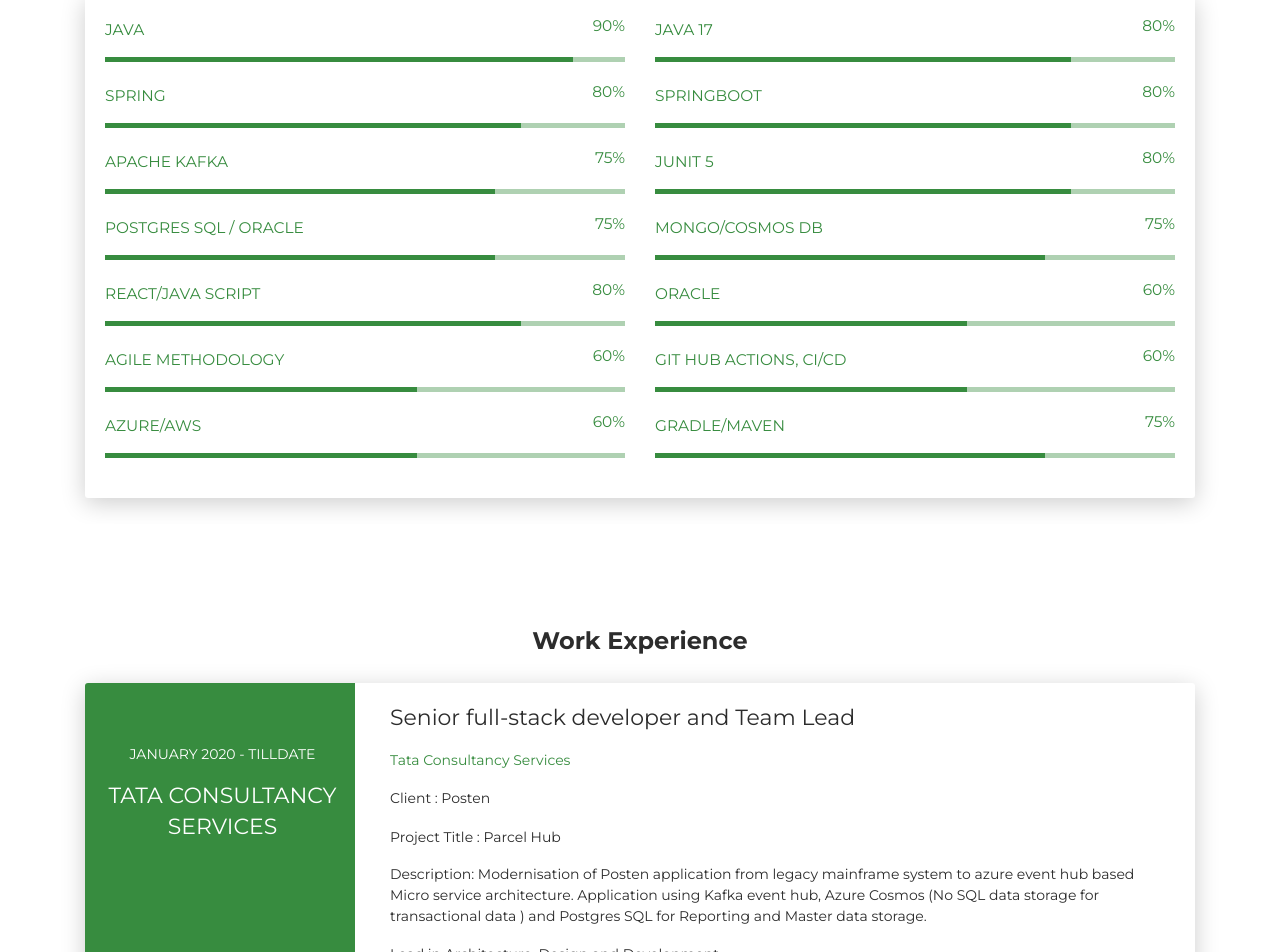
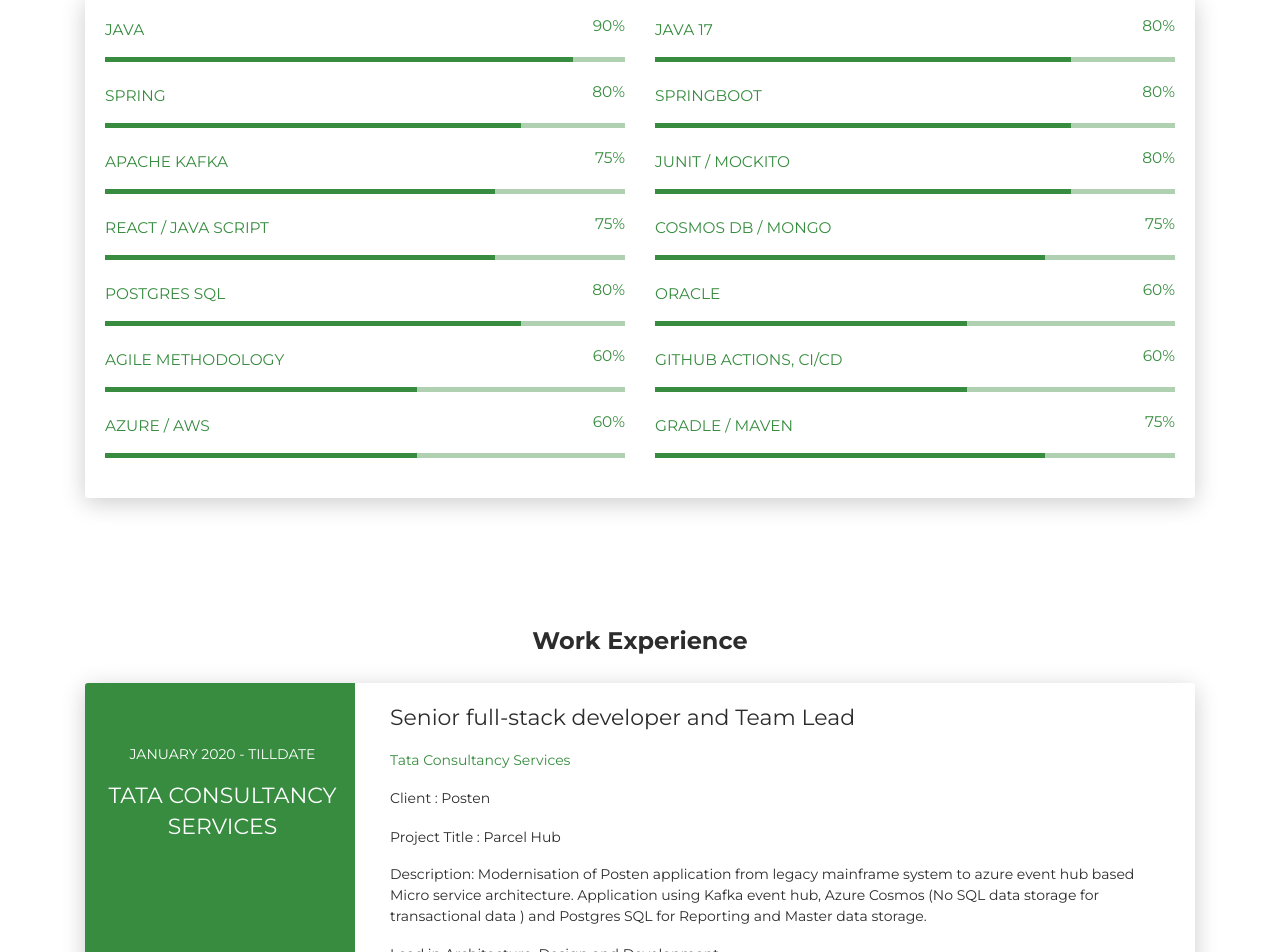
Before and after one commit to shijochacko/shijochacko.github.io, a plain HTML site: page index.html in a window 1280 px wide. Shown: the part 1111-2063 px from the top of the page. Drawn offline with Linux system fonts and the light colour scheme.

Commit message:
final commit

```diff
--- a/index.html
+++ b/index.html
@@ -149,7 +149,7 @@
                                 </div>
                             </div>
                             <div class="col-md-6">
-                                <div class="progress-container progress-primary"><span class="progress-badge">JUnit 5</span>
+                                <div class="progress-container progress-primary"><span class="progress-badge">JUnit / Mockito</span>
                                     <div class="progress">
                                         <div class="progress-bar progress-bar-primary" data-aos="progress-full" data-aos-offset="10" data-aos-duration="2000" role="progressbar" aria-valuenow="60" aria-valuemin="0" aria-valuemax="100" style="width: 80%;"></div><span class="progress-value">80%</span>
                                     </div>
@@ -158,14 +158,14 @@
                         </div>
                         <div class="row">
                             <div class="col-md-6">
-                                <div class="progress-container progress-primary"><span class="progress-badge">PostGres SQL / Oracle</span>
+                                <div class="progress-container progress-primary"><span class="progress-badge">React / Java Script</span>
                                     <div class="progress">
                                         <div class="progress-bar progress-bar-primary" data-aos="progress-full" data-aos-offset="10" data-aos-duration="2000" role="progressbar" aria-valuenow="60" aria-valuemin="0" aria-valuemax="100" style="width: 75%;"></div><span class="progress-value">75%</span>
                                     </div>
                                 </div>
                             </div>
                             <div class="col-md-6">
-                                <div class="progress-container progress-primary"><span class="progress-badge">Mongo/Cosmos DB</span>
+                                <div class="progress-container progress-primary"><span class="progress-badge">Cosmos DB / Mongo</span>
                                     <div class="progress">
                                         <div class="progress-bar progress-bar-primary" data-aos="progress-full" data-aos-offset="10" data-aos-duration="2000" role="progressbar" aria-valuenow="60" aria-valuemin="0" aria-valuemax="100" style="width: 75%;"></div><span class="progress-value">75%</span>
                                     </div>
@@ -174,7 +174,7 @@
                         </div>
                         <div class="row">
                             <div class="col-md-6">
-                                <div class="progress-container progress-primary"><span class="progress-badge">React/Java Script</span>
+                                <div class="progress-container progress-primary"><span class="progress-badge">PostGres SQL</span>
                                     <div class="progress">
                                         <div class="progress-bar progress-bar-primary" data-aos="progress-full" data-aos-offset="10" data-aos-duration="2000" role="progressbar" aria-valuenow="60" aria-valuemin="0" aria-valuemax="100" style="width: 80%;"></div><span class="progress-value">80%</span>
                                     </div>
@@ -197,7 +197,7 @@
                                 </div>
                             </div>
                             <div class="col-md-6">
-                                <div class="progress-container progress-primary"><span class="progress-badge">Git Hub Actions, CI/CD</span>
+                                <div class="progress-container progress-primary"><span class="progress-badge">GitHub Actions, CI/CD</span>
                                     <div class="progress">
                                         <div class="progress-bar progress-bar-primary" data-aos="progress-full" data-aos-offset="10" data-aos-duration="2000" role="progressbar" aria-valuenow="60" aria-valuemin="0" aria-valuemax="100" style="width: 60%;"></div><span class="progress-value">60%</span>
                                     </div>
@@ -206,14 +206,14 @@
                         </div>
                         <div class="row">
                             <div class="col-md-6">
-                                <div class="progress-container progress-primary"><span class="progress-badge">Azure/AWS</span>
+                                <div class="progress-container progress-primary"><span class="progress-badge">Azure / AWS</span>
                                     <div class="progress">
                                         <div class="progress-bar progress-bar-primary" data-aos="progress-full" data-aos-offset="10" data-aos-duration="2000" role="progressbar" aria-valuenow="60" aria-valuemin="0" aria-valuemax="100" style="width: 60%;"></div><span class="progress-value">60%</span>
                                     </div>
                                 </div>
                             </div>
                             <div class="col-md-6">
-                                <div class="progress-container progress-primary"><span class="progress-badge">Gradle/Maven</span>
+                                <div class="progress-container progress-primary"><span class="progress-badge">Gradle / Maven</span>
                                     <div class="progress">
                                         <div class="progress-bar progress-bar-primary" data-aos="progress-full" data-aos-offset="10" data-aos-duration="2000" role="progressbar" aria-valuenow="60" aria-valuemin="0" aria-valuemax="100" style="width: 75%;"></div><span class="progress-value">75%</span>
                                     </div>
```
